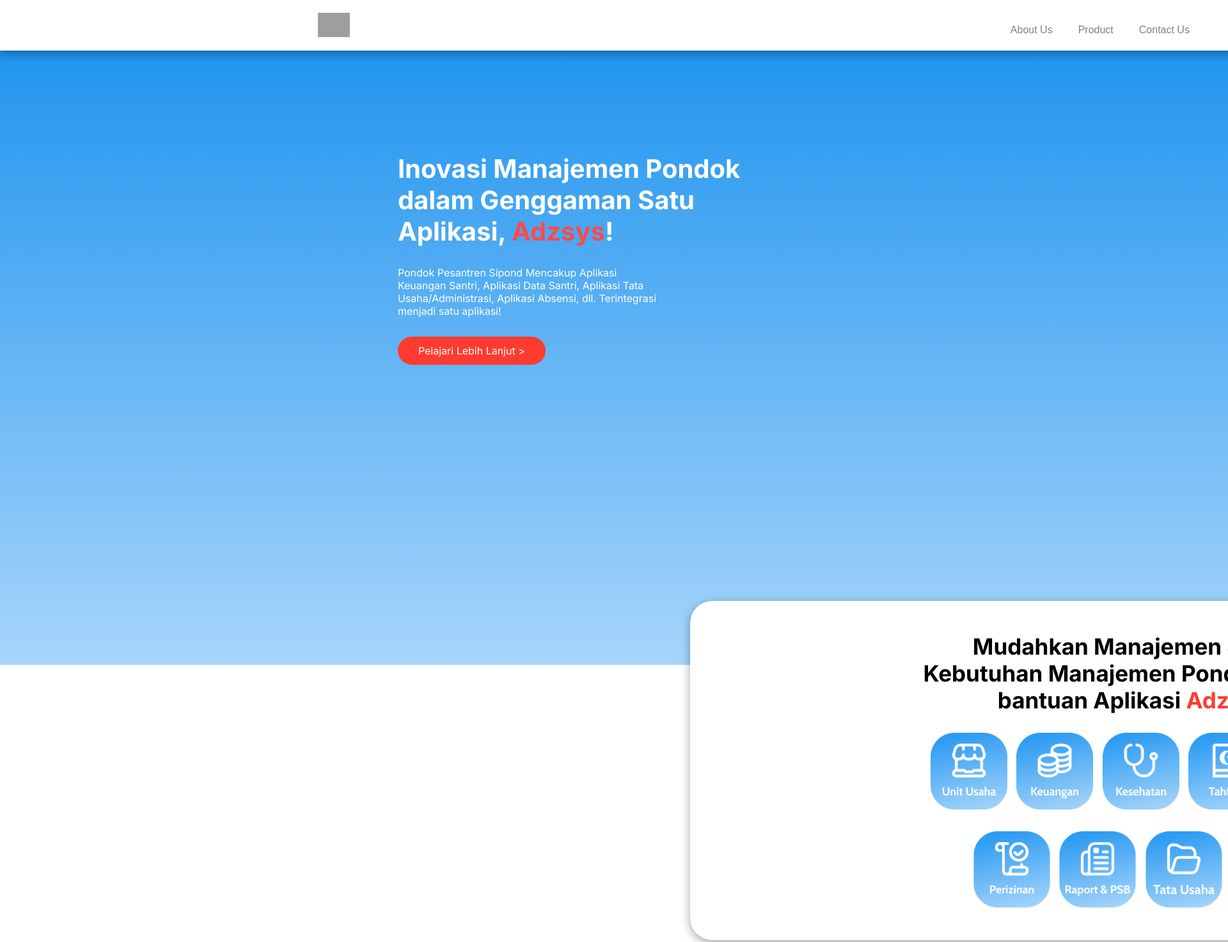
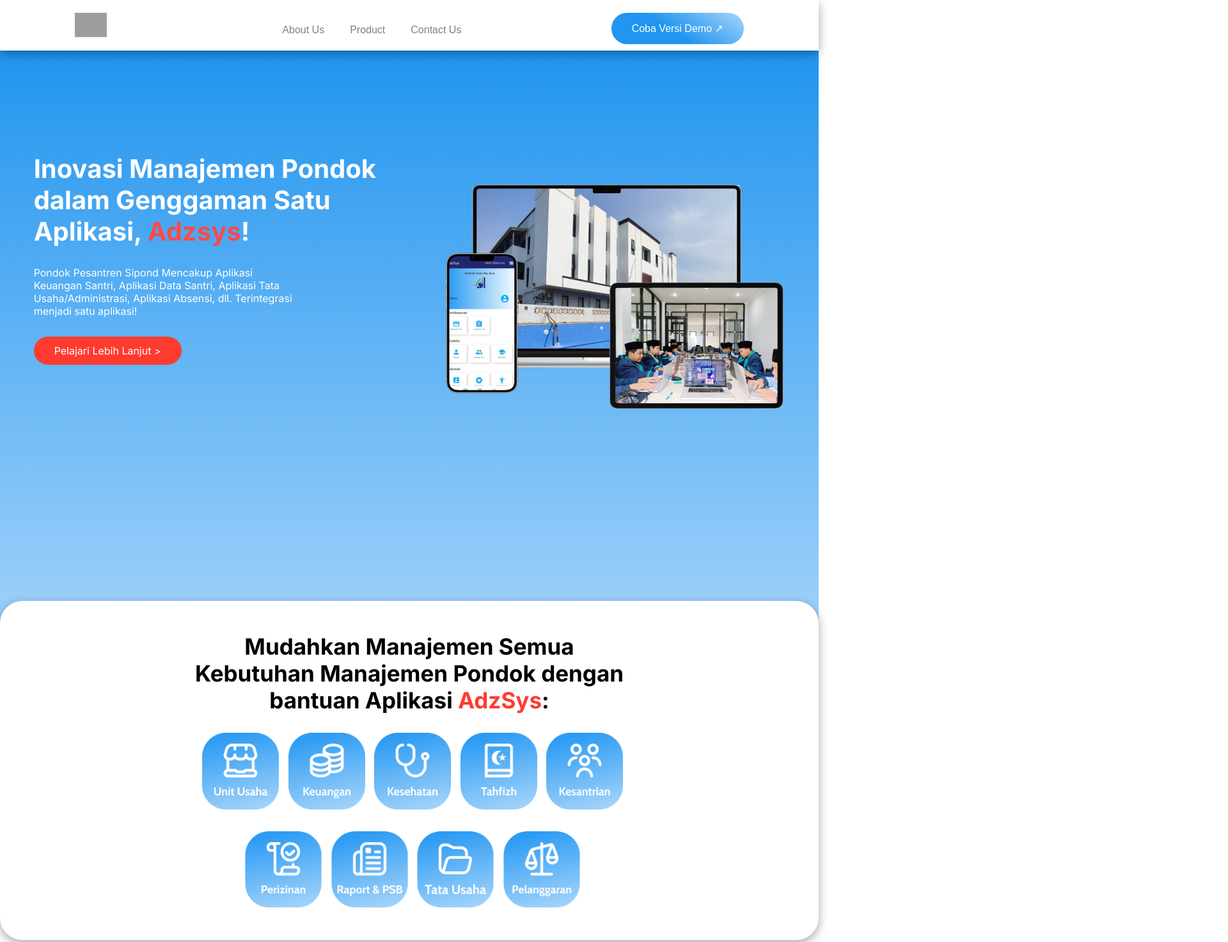
Before and after one commit to RaffaHitipeuw/SlicingProject, a plain HTML site: page index.html in a window 1280 px wide. Shown: the top 1472 px of the page at 64% size, 1920 px wide, since content can reach past the window. Drawn offline with Linux system fonts and the light colour scheme; grey boxes are pictures that could not be loaded.

Commit message:
FinalProject

```diff
--- a/Slicing.css
+++ b/Slicing.css
@@ -17,7 +17,6 @@
   padding-bottom: 10px;
   box-shadow: rgba(0, 0, 0, 0.35) 0px 5px 15px;
   justify-content: space-around;
-  width: 3557px;
 }
 .navimage {
 
@@ -74,7 +73,7 @@ ul {
   );
   height: 800px;
   z-index: 2;
-  width: 3557px;
+
 }
 .inovasi h1 {
   font-size: 40px;
@@ -112,13 +111,11 @@ ul {
     rgba(68, 145, 205, 1) 40%,
     rgba(255, 255, 255, 1) 100%
   );
-  width: 3557px;
   /* height: 3200px; */
 }
 .boxkebutuhan{
   display: flex;
   justify-content: center;
-  width: 3557px;
 }
 .kebutuhan {
   font-family: inter;
```
